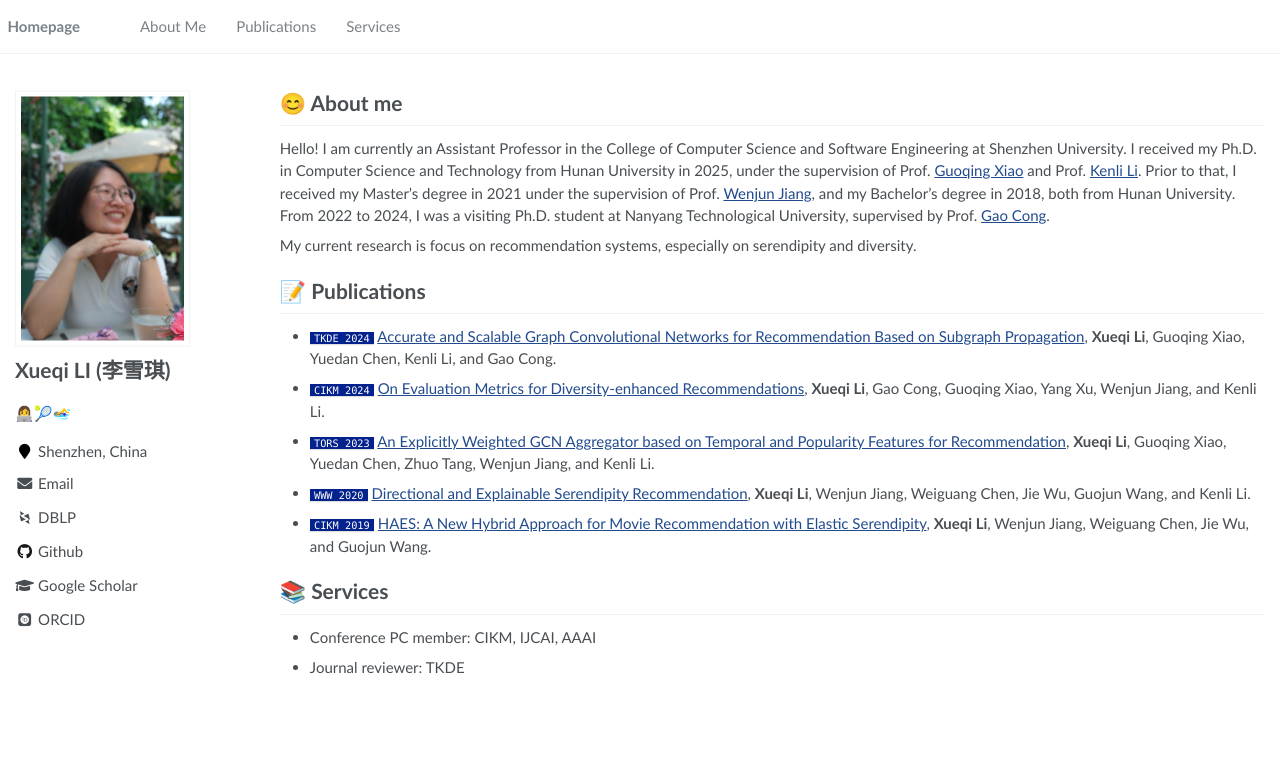
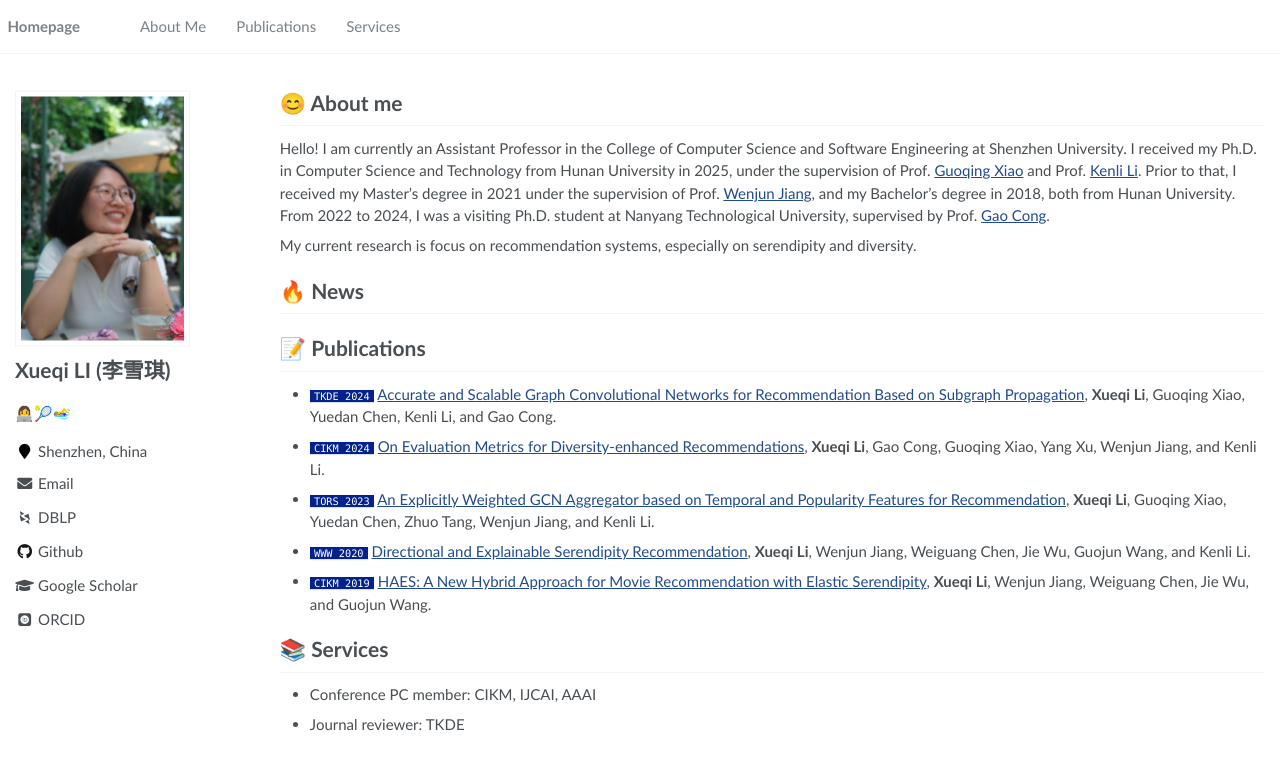
Before and after one commit to Xueqi-Li/Xueqi-Li.github.io, a Jekyll site: the page built from _pages/about.md, in a window 1280 px wide. Shown: the top 770 px of the page. Built offline with Jekyll 4.4.1, drawn with Linux system fonts in a browser that asks for light colours; some web fonts are replaced.

Commit message:
Update about.md

```diff
--- a/_pages/about.md
+++ b/_pages/about.md
@@ -10,5 +10,6 @@ redirect_from:
 
 <span class='anchor' id='about-me'></span>
 {% include_relative includes/intro.md %}
+{% include_relative includes/news.md %}
 {% include_relative includes/pub.md %}
 {% include_relative includes/others.md %}
```
